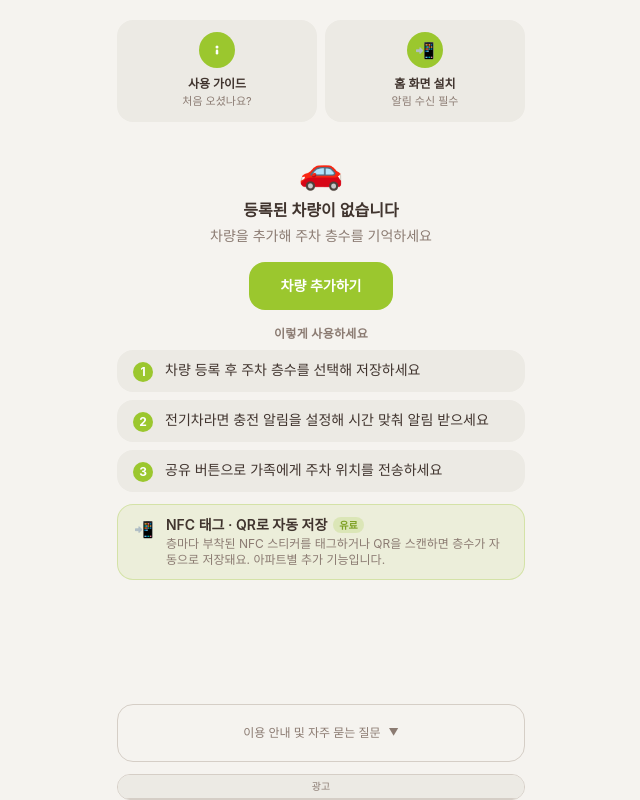
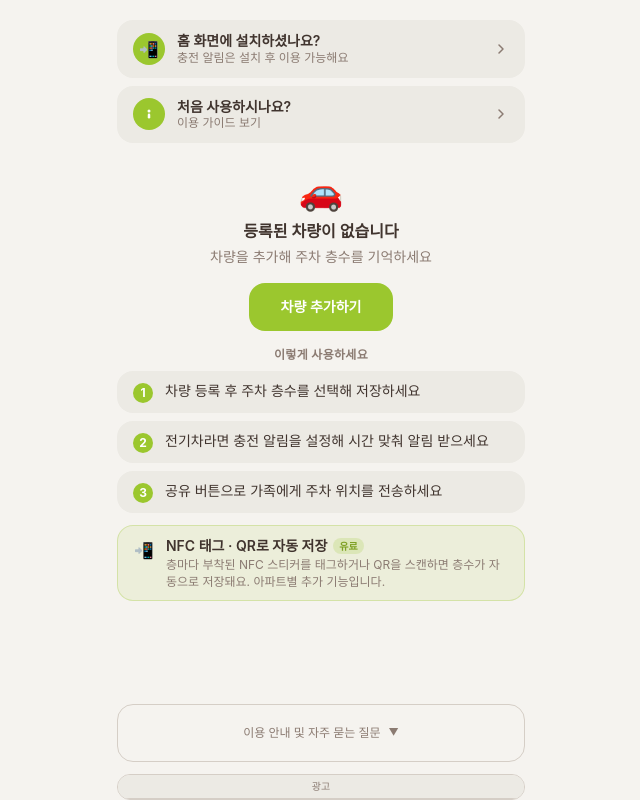
Before and after one commit to ssedol/myfloor, a Next.js app: page / in a window 1280 px wide. Shown: the whole page, without its empty margins (319-959 px from the left). Built offline with nearby package versions, Linux system fonts and the light colour scheme; a web font is replaced by a local one.

Commit message:
refactor: revert main page links to stacked rows (install above guide)
Co-Authored-By: Claude Opus 4.8 <noreply@anthropic.com>
Claude-Session: https://claude.ai/code/session_01AUFiyQ6XaR5hEruvqeQkNg

```diff
--- a/src/app/page.tsx
+++ b/src/app/page.tsx
@@ -28,7 +28,7 @@ import KakaoAd from "@/components/KakaoAd";
 import FaqSection from "@/components/FaqSection";
 import AlarmInfoPopup from "@/components/AlarmInfoPopup";
 import InstallPrompt from "@/components/InstallPrompt";
-import Link from "next/link";
+import GuideLink from "@/components/GuideLink";
 
 export default function Home() {
   const [vehicles, setVehicles] = useState<Vehicle[]>([]);
@@ -173,35 +173,25 @@ export default function Home() {
       <div className="px-5 flex flex-col flex-1">
         <header className="pt-3 pb-2" />
 
-        <div className="grid grid-cols-2 gap-2 mb-3">
-          <Link
-            href="/guide"
-            className="flex flex-col items-center gap-2 bg-surface rounded-2xl px-3 py-3 active:opacity-70 transition-opacity"
-          >
-            <div className="w-9 h-9 rounded-full bg-primary flex items-center justify-center flex-shrink-0">
-              <svg width="16" height="16" viewBox="0 0 16 16" fill="none">
-                <circle cx="8" cy="5" r="1.5" fill="white" />
-                <rect x="6.75" y="7.5" width="2.5" height="5" rx="1.25" fill="white" />
-              </svg>
-            </div>
-            <div className="text-center">
-              <p className="text-main text-xs font-semibold leading-tight">사용 가이드</p>
-              <p className="text-sub text-[11px] mt-0.5">처음 오셨나요?</p>
-            </div>
-          </Link>
-          <a
-            href="/install?from=main"
-            className="flex flex-col items-center gap-2 bg-surface rounded-2xl px-3 py-3 active:opacity-70 transition-opacity"
-          >
-            <div className="w-9 h-9 rounded-full bg-primary flex items-center justify-center flex-shrink-0 text-base leading-none">
+        <a
+          href="/install?from=main"
+          className="flex items-center justify-between bg-surface rounded-2xl px-4 py-3 mb-2 active:opacity-70 transition-opacity"
+        >
+          <div className="flex items-center gap-3">
+            <div className="w-8 h-8 rounded-full bg-primary flex items-center justify-center flex-shrink-0 text-base">
               📲
             </div>
-            <div className="text-center">
-              <p className="text-main text-xs font-semibold leading-tight">홈 화면 설치</p>
-              <p className="text-sub text-[11px] mt-0.5">알림 수신 필수</p>
+            <div>
+              <p className="text-main text-sm font-semibold leading-tight">홈 화면에 설치하셨나요?</p>
+              <p className="text-sub text-xs">충전 알림은 설치 후 이용 가능해요</p>
             </div>
-          </a>
-        </div>
+          </div>
+          <svg width="16" height="16" viewBox="0 0 16 16" fill="none" stroke="currentColor" strokeWidth="1.5" strokeLinecap="round" strokeLinejoin="round" className="text-sub flex-shrink-0">
+            <path d="M6 4l4 4-4 4" />
+          </svg>
+        </a>
+
+        <GuideLink />
 
         <main>
           {vehicles.length === 0 ? (
```
